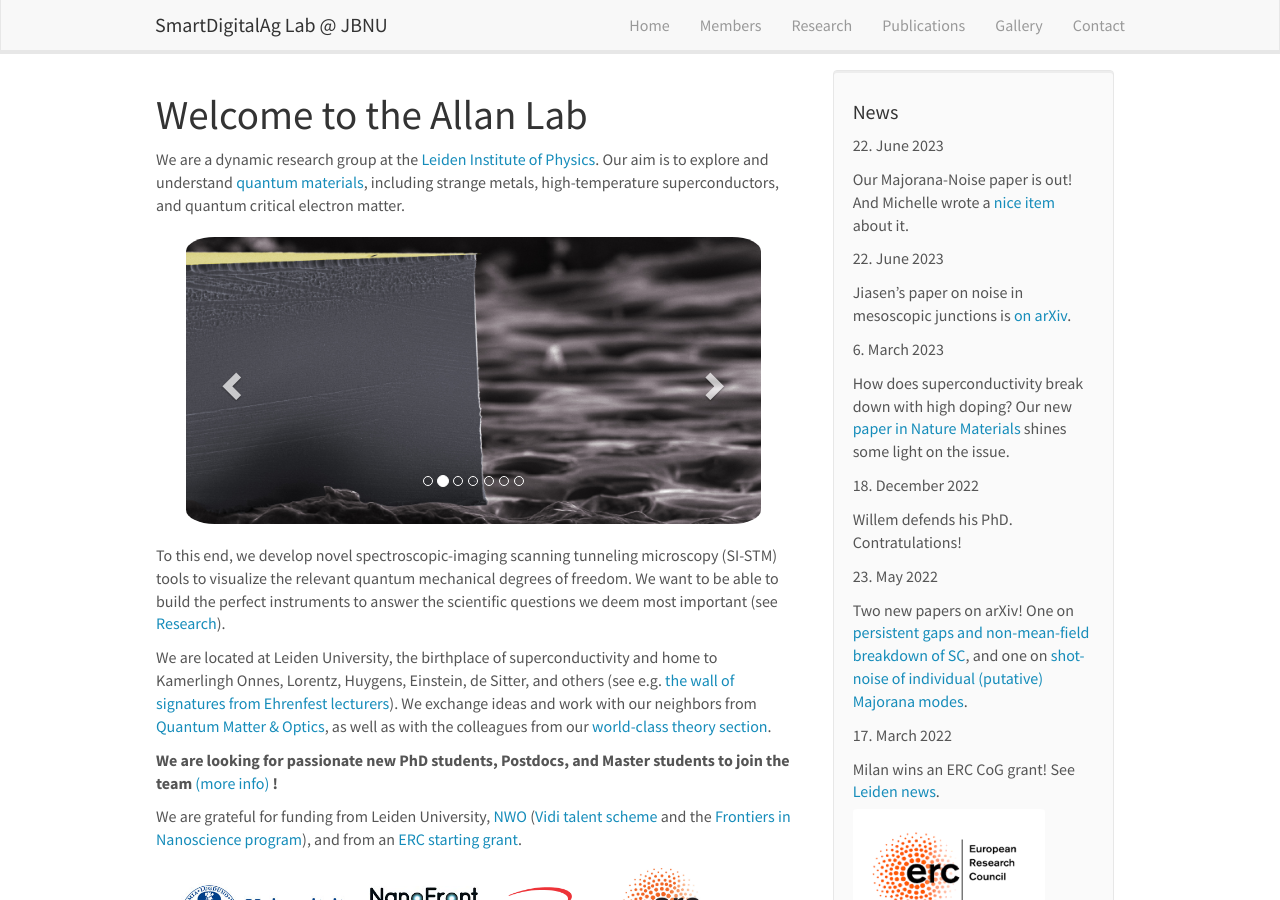
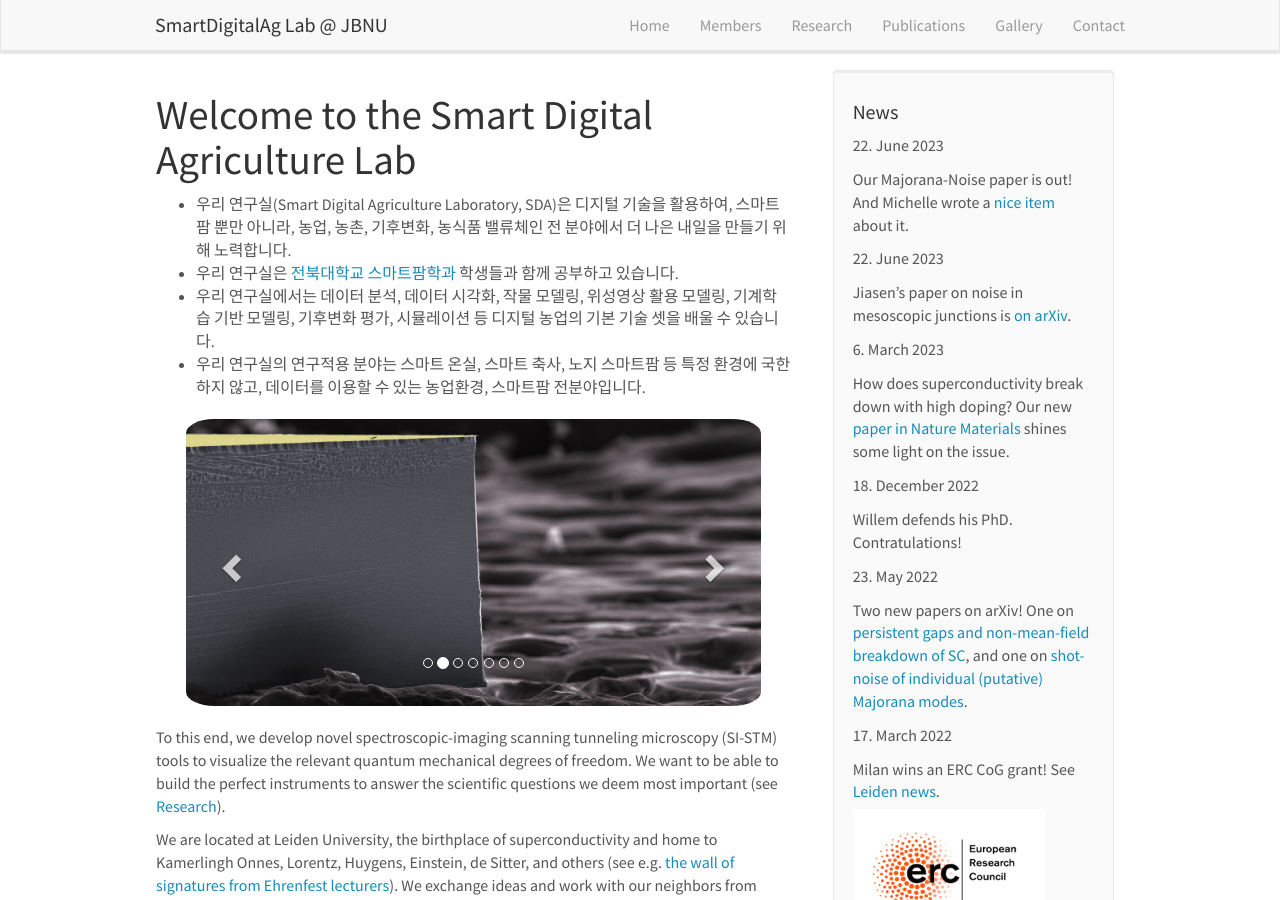
Before and after one commit to SmartDigitalAg/SmartDigitalAg.github.io, a Jekyll site: the page built from _pages/home.md, in a window 1280 px wide and 900 px high. Built offline with Jekyll 4.4.1, drawn with Linux system fonts in a browser that asks for light colours; nearby versions of some CDN libraries.

Commit message:
메인 페이지 수정 1차

```diff
--- a/_layouts/homelay.html
+++ b/_layouts/homelay.html
@@ -3,7 +3,7 @@ layout: default
 ---
 
   <div id="homeid" class="col-sm-8">
-        <h1>Welcome to the Allan Lab</h1>
+        <h1>Welcome to the Smart Digital Agriculture Lab</h1>
 
 	{{ content }}
   </div>
--- a/_pages/home.md
+++ b/_pages/home.md
@@ -6,7 +6,10 @@ sitemap: false
 permalink: /
 ---
 
-We are a dynamic research group at the [Leiden Institute of Physics](http://www.physics.leidenuniv.nl). Our aim is to explore and understand [quantum materials](http://condensedconcepts.blogspot.nl/2013/05/what-is-quantum-matter.html), including strange metals, high-temperature superconductors, and quantum critical electron matter.
+* 우리 연구실(Smart Digital Agriculture Laboratory, SDA)은 디지털 기술을 활용하여, 스마트팜 뿐만 아니라, 농업, 농촌, 기후변화, 농식품 밸류체인 전 분야에서 더 나은 내일을 만들기 위해 노력합니다.
+* 우리 연구실은 [전북대학교 스마트팜학과](https://sfarm.jbnu.ac.kr) 학생들과 함께 공부하고 있습니다.
+* 우리 연구실에서는 데이터 분석, 데이터 시각화, 작물 모델링, 위성영상 활용 모델링, 기계학습 기반 모델링, 기후변화 평가, 시뮬레이션 등 디지털 농업의 기본 기술 셋을 배울 수 있습니다.
+* 우리 연구실의 연구적용 분야는 스마트 온실, 스마트 축사, 노지 스마트팜 등 특정 환경에 국한하지 않고, 데이터를 이용할 수 있는 농업환경, 스마트팜 전분야입니다.
 
 
 <div markdown="0" id="carousel" class="carousel slide" data-ride="carousel" data-interval="4000" data-pause="hover" >
```
